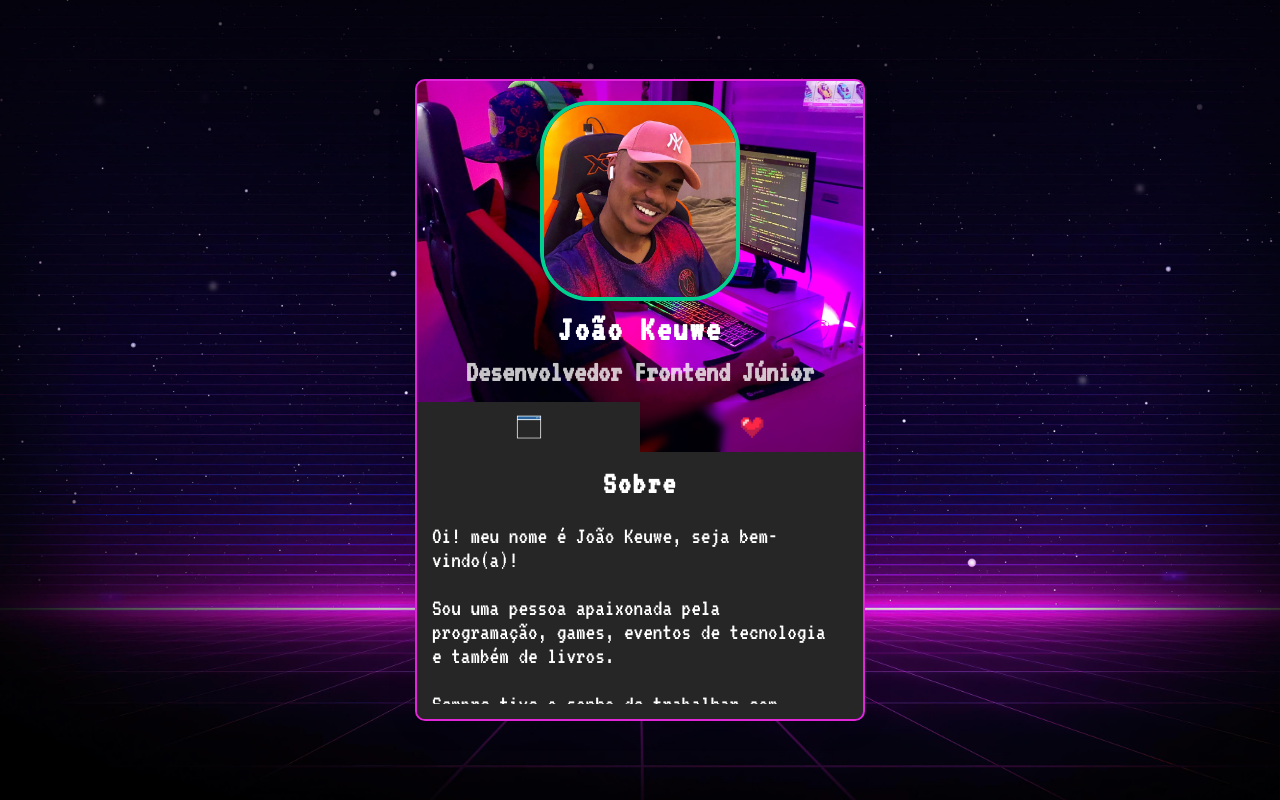
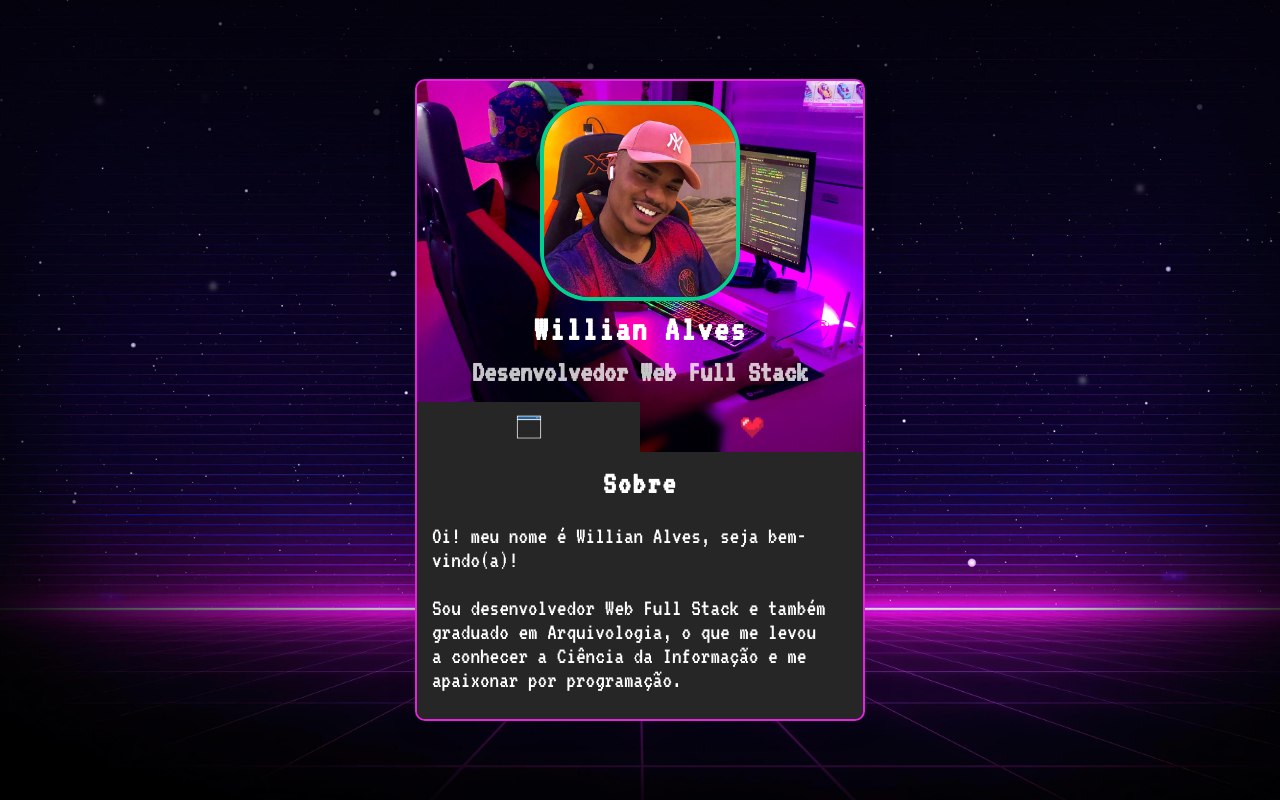
Before and after one commit to willianbatist/willianbatist.github.io, a plain HTML site: page index.html in a window 1280 px wide. Drawn offline with Linux system fonts and the light colour scheme.

Commit message:
fix: index.html

```diff
--- a/index.html
+++ b/index.html
@@ -14,14 +14,14 @@
     <link rel="stylesheet" href="style.css">
     <link rel="stylesheet" href="rolagem.css">
 
-    <title>João Keuwe Portifólio</title>
+    <title>Willian Alves Portifólio</title>
   </head>
   <body>
     <main class="cartao">
       <div class="minhas-informacoes">
         <img src="img/perfil.jpg" alt="foto de perfil" />
-        <h1 class="nome">João Keuwe</h1>
-        <h2 class="cargo">Desenvolvedor Frontend Júnior</h2>
+        <h1 class="nome">Willian Alves</h1>
+        <h2 class="cargo">Desenvolvedor Web Full Stack</h2>
       </div>
 
       <div class="conteudo">
@@ -39,14 +39,17 @@
             <h3 class="sub-titulo">Sobre</h3>
 
             <div class="descricao">
-              <p>Oi! meu nome é João Keuwe, seja bem-vindo(a)!</p> <br>
+              <p>Oi! meu nome é Willian Alves, seja bem-vindo(a)!</p> <br>
 
               <p>
-                Sou uma pessoa apaixonada pela programação, games, eventos de tecnologia e também de  livros.<br><br>
-                Sempre tive o sonho de trabalhar com programação e
-                atualmente comecei a colocar esse sonho em prática, coloco como minhas principais stacks:
-                <span>HTML, CSS e JavaScript, React, nodeJs. </span> conceitos de <span>Git</span> e <span>GitHub</span> também fazem parte da minha expertise.<br><br>
-                Meus principais hobbies são jogar jogar Video game, filmes e séries.
+                Sou desenvolvedor Web Full Stack e também graduado em Arquivologia, o que me levou a conhecer a Ciência da Informação
+                e me apaixonar por programação.
+                <br><br>
+                Tenho como principais stacks:<br><br><span>JavaScript, TypeScript, React, Node, Express, Jest, Mocha, Docker,
+                MySQL, MongoDB, Arquitetura Rest, Restful, programação orientada a objetos,
+                teste unitário e teste automatizado.</span>
+                <br><br>
+                Meus principais hobbies são jogar games no pc, filmes e séries.
               </p>
             </div>
           </div>
@@ -56,13 +59,13 @@
 
             <ul class="redes-sociais">
                 <li>
-                    <a href="img/CV, João keuwe front end jr.pdf" target="_blank" download="" class="curriculo">Currículo</a>
+                    <a href="https://drive.google.com/file/d/1wD7uZzPTsqlTTbWuXiH4E2B_WeK-4rqu/view?usp=sharing" target="_blank" class="curriculo">Currículo</a>
                 </li>
                 <li>
-                    <a href="https://www.linkedin.com/in/joaokeuwe/" target="_blank" class="linkedin">LinkedIn</a>
+                    <a href="https://www.linkedin.com/in/willian-alves-batista/" target="_blank" class="linkedin">LinkedIn</a>
                 </li>
                 <li>
-                    <a href="https://github.com/joaokeuwe" target="_blank" class="github">GitHub</a>
+                    <a href="https://github.com/willianbatist" target="_blank" class="github">GitHub</a>
                 </li>
             </ul>
           </div>
```
